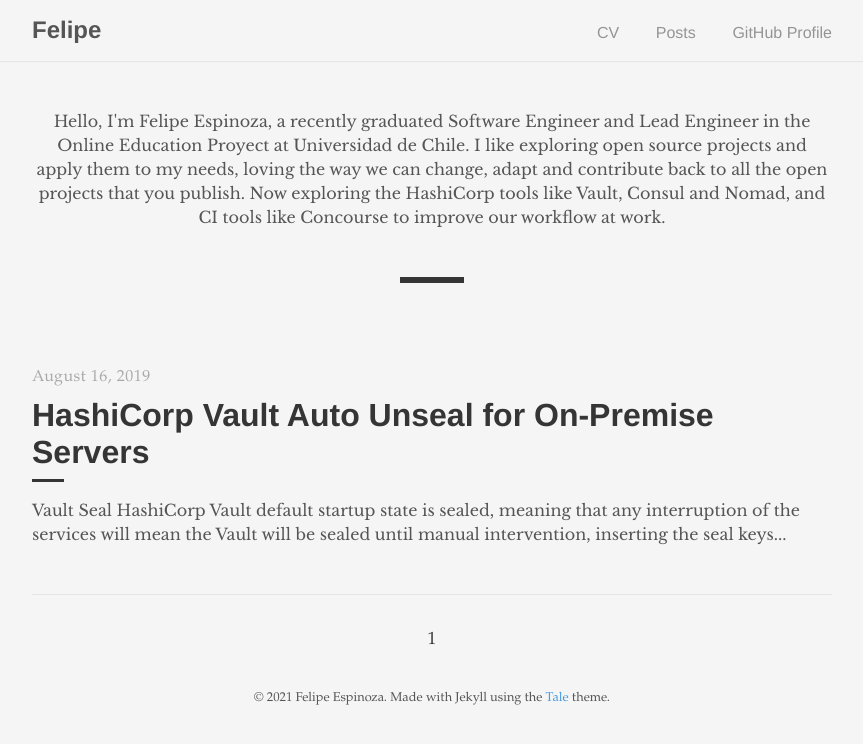
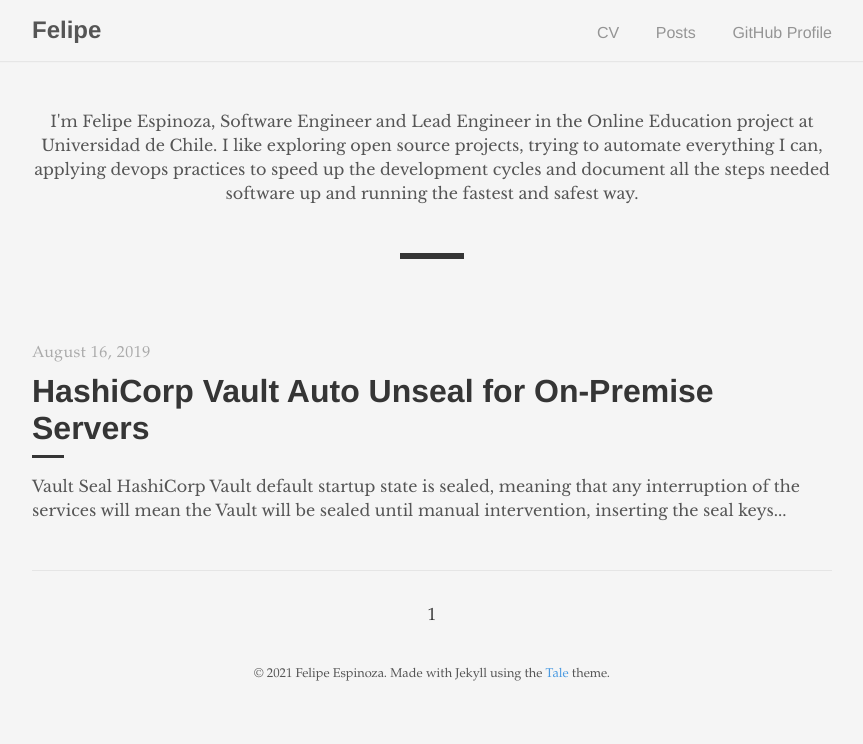
Before and after one commit to fdns/fdns.github.io, a Jekyll site: the page built from index.html, in a window 1280 px wide. Shown: the top 744 px of the page, without its empty margins (208-1071 px from the left). Built offline with Jekyll 4.4.1, drawn with Linux system fonts in a browser that asks for light colours; the list of posts is cut into pages by our own code.

Commit message:
Update resume

```diff
--- a/index.html
+++ b/index.html
@@ -4,5 +4,5 @@
 ---
 
 <center>
-Hello, I'm Felipe Espinoza, a recently graduated Software Engineer and Lead Engineer in the Online Education Proyect at Universidad de Chile. I like exploring open source projects and apply them to my needs, loving the way we can change, adapt and contribute back to all the open projects that you publish. Now exploring the HashiCorp tools like Vault, Consul and Nomad, and CI tools like Concourse to improve our workflow at work.
+I'm Felipe Espinoza, Software Engineer and Lead Engineer in the Online Education project at Universidad de Chile. I like exploring open source projects, trying to automate everything I can, applying devops practices to speed up the development cycles and document all the steps needed software up and running the fastest and safest way.
 </center>
```
